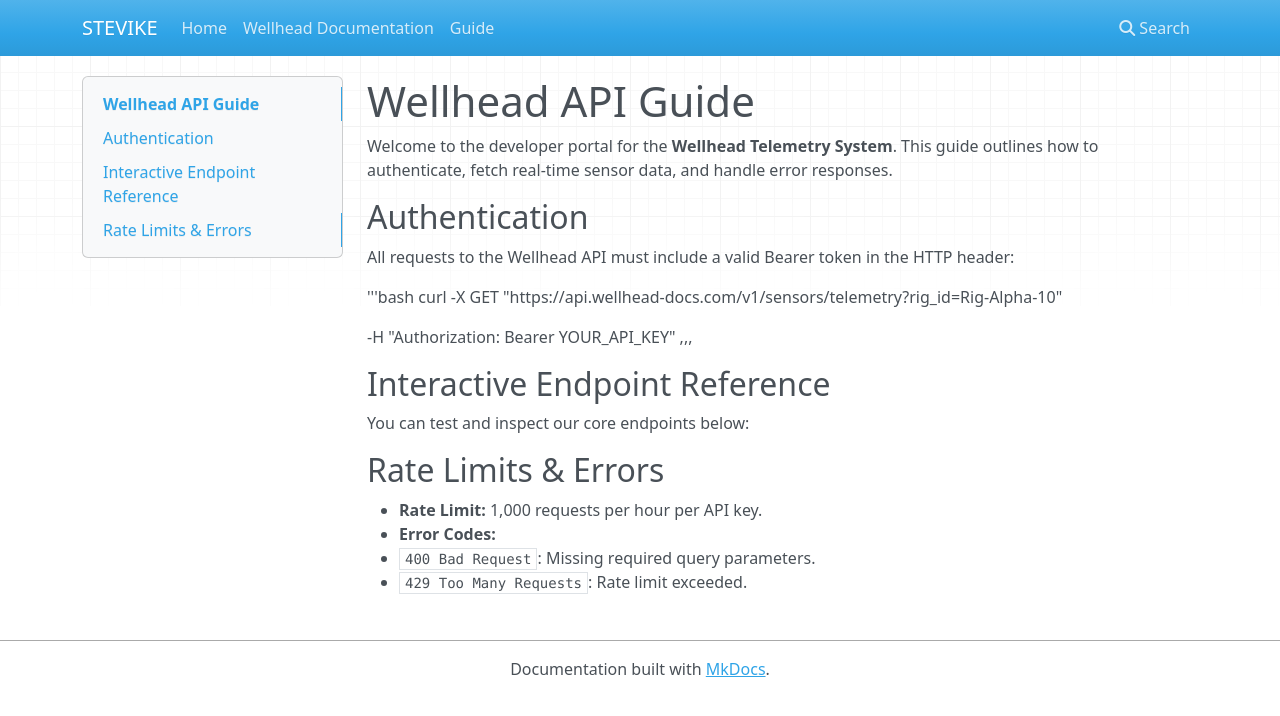
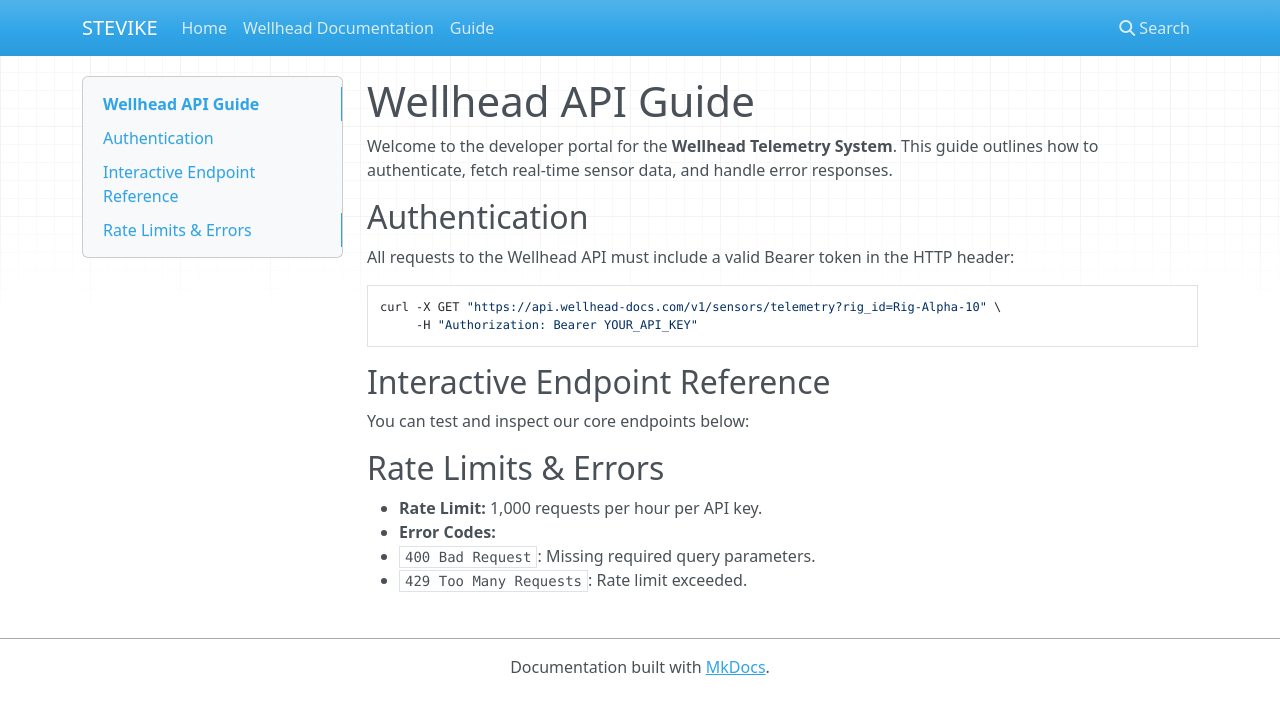
Before and after one commit to Stevike/My-docs, an MkDocs documentation site: the page built from docs/api-guide.md, in a window 1280 px wide. Shown: the top 716 px of the page. Built offline with MkDocs 1.6.1, drawn with Linux system fonts in a browser that asks for light colours; nearby versions of some CDN libraries.

````diff
--- a/docs/api-guide.md
+++ b/docs/api-guide.md
@@ -5,11 +5,10 @@
 ## Authentication
 All requests to the Wellhead API must include a valid Bearer token in the HTTP header:
 
-'''bash
-curl -X GET "https://api.wellhead-docs.com/v1/sensors/telemetry?rig_id=Rig-Alpha-10"
-
--H "Authorization: Bearer YOUR_API_KEY"
-,,,
+```bash
+curl -X GET "https://api.wellhead-docs.com/v1/sensors/telemetry?rig_id=Rig-Alpha-10" \
+     -H "Authorization: Bearer YOUR_API_KEY"
+```
 
 ## Interactive Endpoint Reference
 You can test and inspect our core endpoints below:
````
